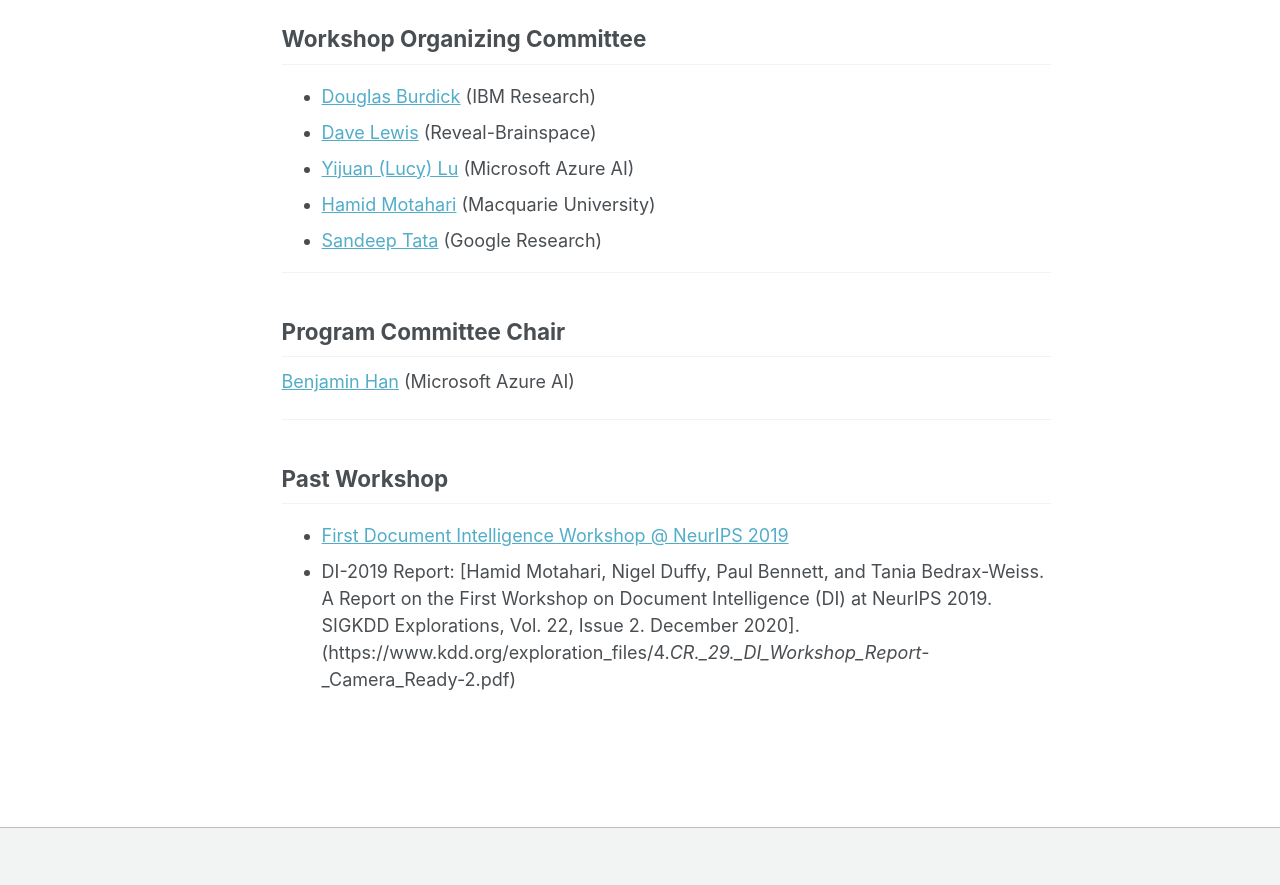
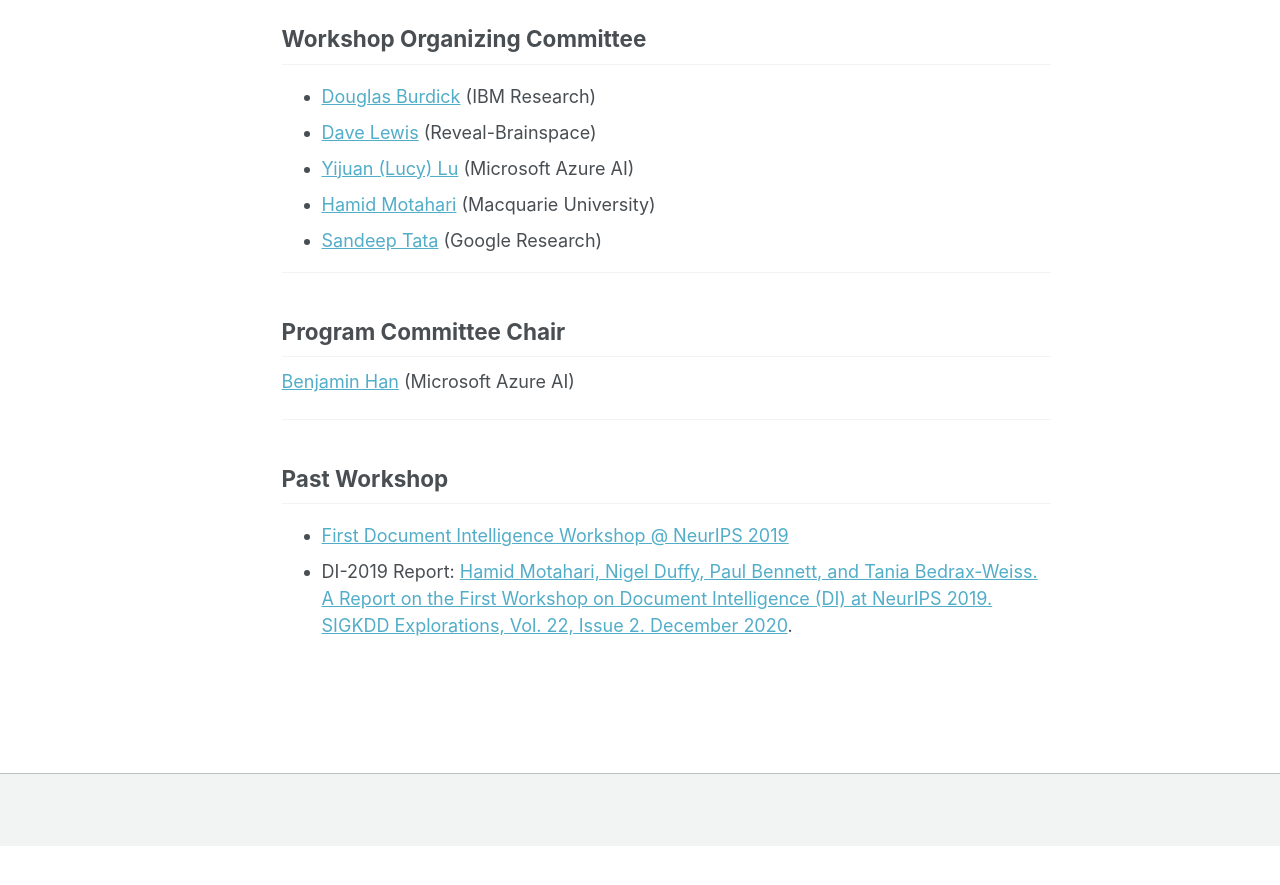
Before and after one commit to document-intelligence/DI-2022, a Jekyll site: the page built from _pages/cfp.md, in a window 1280 px wide and 900 px high, scrolled down 2895 px. Shown: the top 885 px of the window. Built offline with Jekyll 4.4.1, drawn with Linux system fonts in a browser that asks for light colours; after the commit the page ends 3741 px from its top, so only the background shows below that.

Commit message:
Update cfp.md

```diff
--- a/_pages/cfp.md
+++ b/_pages/cfp.md
@@ -116,4 +116,4 @@ Email: <document-intelligence@outlook.com>
 ## Past Workshop
 
 - [First Document Intelligence Workshop @ NeurIPS 2019](https://sites.google.com/view/di2019/)
-- DI-2019 Report: [Hamid Motahari, Nigel Duffy, Paul Bennett, and Tania Bedrax-Weiss. A Report on the First Workshop on Document Intelligence (DI) at NeurIPS 2019. SIGKDD Explorations, Vol. 22, Issue 2. December 2020].(https://www.kdd.org/exploration_files/4._CR._29._DI_Workshop_Report_-_Camera_Ready-2.pdf)
+- DI-2019 Report: [Hamid Motahari, Nigel Duffy, Paul Bennett, and Tania Bedrax-Weiss. A Report on the First Workshop on Document Intelligence (DI) at NeurIPS 2019. SIGKDD Explorations, Vol. 22, Issue 2. December 2020](https://www.kdd.org/exploration_files/4._CR._29._DI_Workshop_Report_-_Camera_Ready-2.pdf).
```
